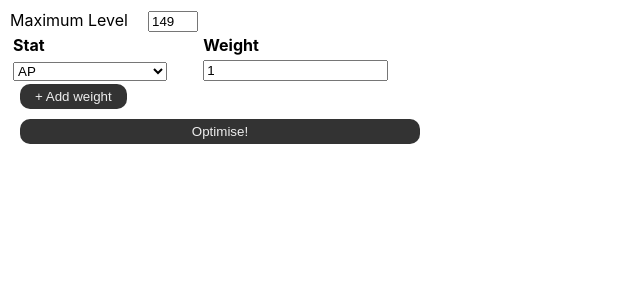
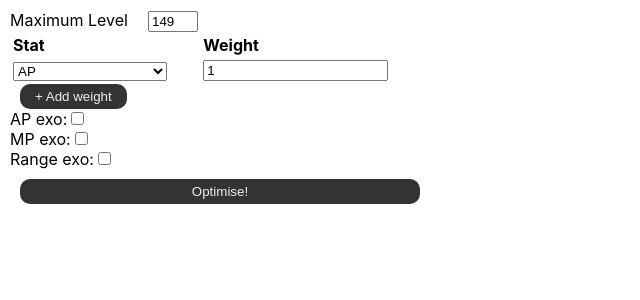
Before and after one commit to corwinkuiper/dofus_set, a React (Create React App) app in the folder web/: page / in a window 1280 px wide. Shown: the top 300 px of the page, without its empty margins (0-640 px from the left). Built offline with nearby package versions, Linux system fonts and the light colour scheme.

Commit message:
Allow selection of ap, mp and range exos

```diff
--- a/web/src/App.tsx
+++ b/web/src/App.tsx
@@ -6,7 +6,7 @@ import { SearchApi } from './dofus/SearchApi'
 import { Item } from './Item'
 import { SetBonus } from './SetBonus'
 
-import { WeightsSelector, WeightsState } from './WeightsSelector'
+import { WeightsSelector, ExoSelector, ExoOptions, WeightsState } from './WeightsSelector'
 import { Spinner } from './Spinner'
 
 import { LevelSelector } from './App/LevelSelector'
@@ -32,6 +32,7 @@ function OptimisationSettings({ weights, updateWeightsState, maxLevel, setMaxLev
     <div>
       <LevelSelector maxLevel={maxLevel} setMaxLevel={setMaxLevel} />
       <WeightsSelector weights={weights} updateWeightsState={updateWeightsState} />
+      <ExoSelector exoOptions={weights.exoOptions} updateExoOptions={(newOptions: ExoOptions) => updateWeightsState(weights.alterExoOptions(newOptions))} />
     </div>
   )
 }
--- a/web/src/WeightsSelector.tsx
+++ b/web/src/WeightsSelector.tsx
@@ -70,7 +70,32 @@ class Weight extends React.Component<{ onWeightOptionChange: (newOption: WeightO
   }
 }
 
-interface ExoOptions {
+export function ExoSelector({ exoOptions, updateExoOptions }: { exoOptions: ExoOptions, updateExoOptions: (newOptions: ExoOptions) => void }) {
+  function toggleExoValue(name: 'apExo' | 'mpExo' | 'rangeExo') {
+    updateExoOptions(Object.assign({}, exoOptions, {
+      [name]: !exoOptions[name]
+    }))
+  }
+
+  return (
+    <div className="exo-selector">
+      <div className="exo-checkbox">
+        <label htmlFor="ap-exo">AP exo:</label>
+        <input type="checkbox" checked={exoOptions.apExo} onClick={() => toggleExoValue('apExo')} />
+      </div>
+      <div className="exo-checkbox">
+        <label htmlFor="ap-exo">MP exo:</label>
+        <input type="checkbox" checked={exoOptions.mpExo} onClick={() => toggleExoValue('mpExo')} />
+      </div>
+      <div className="exo-checkbox">
+        <label htmlFor="ap-exo">Range exo:</label>
+        <input type="checkbox" checked={exoOptions.rangeExo} onClick={() => toggleExoValue('rangeExo')} />
+      </div>
+    </div>
+  )
+}
+
+export interface ExoOptions {
   readonly apExo: boolean
   readonly mpExo: boolean
   readonly rangeExo: boolean
```
